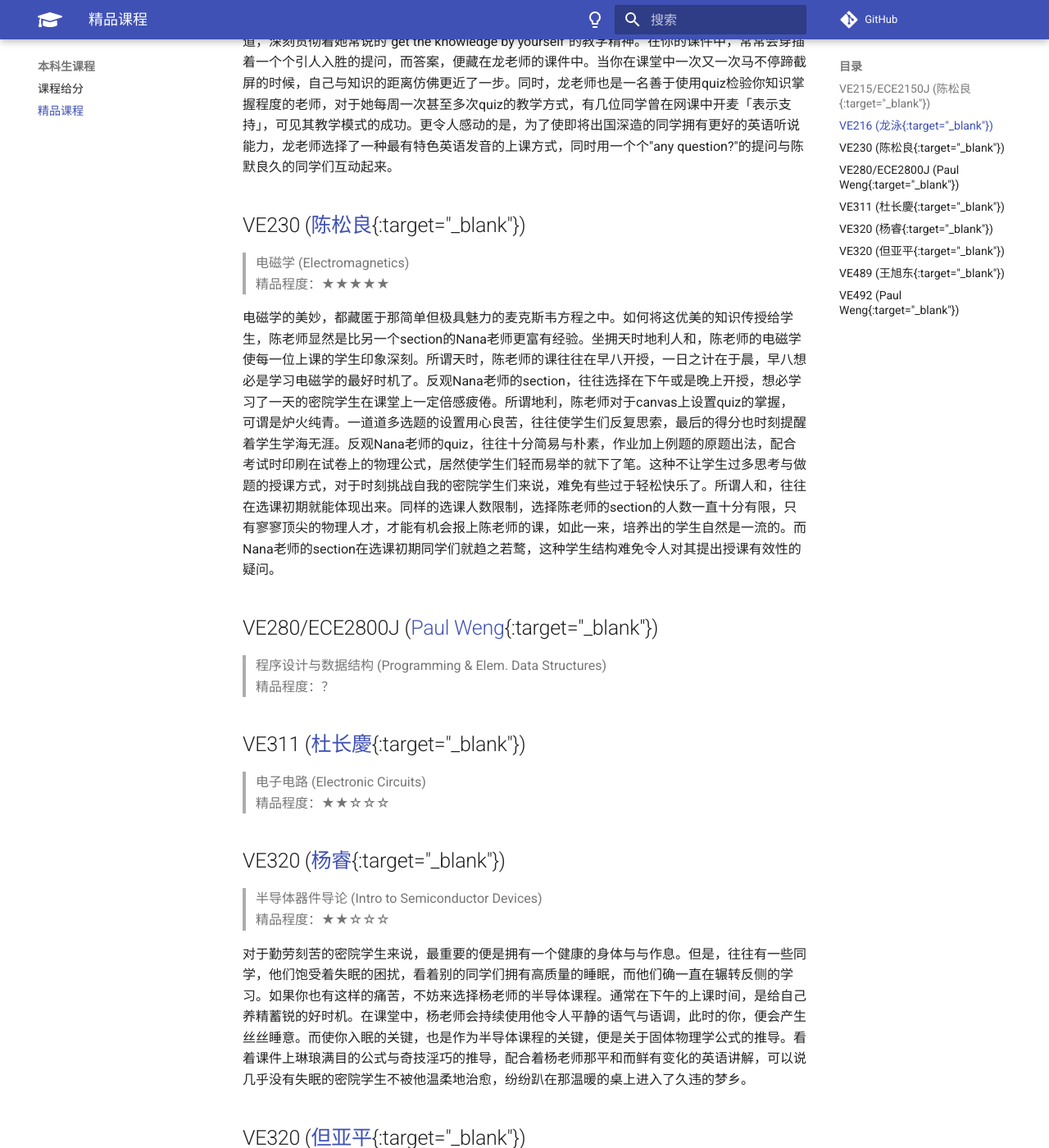
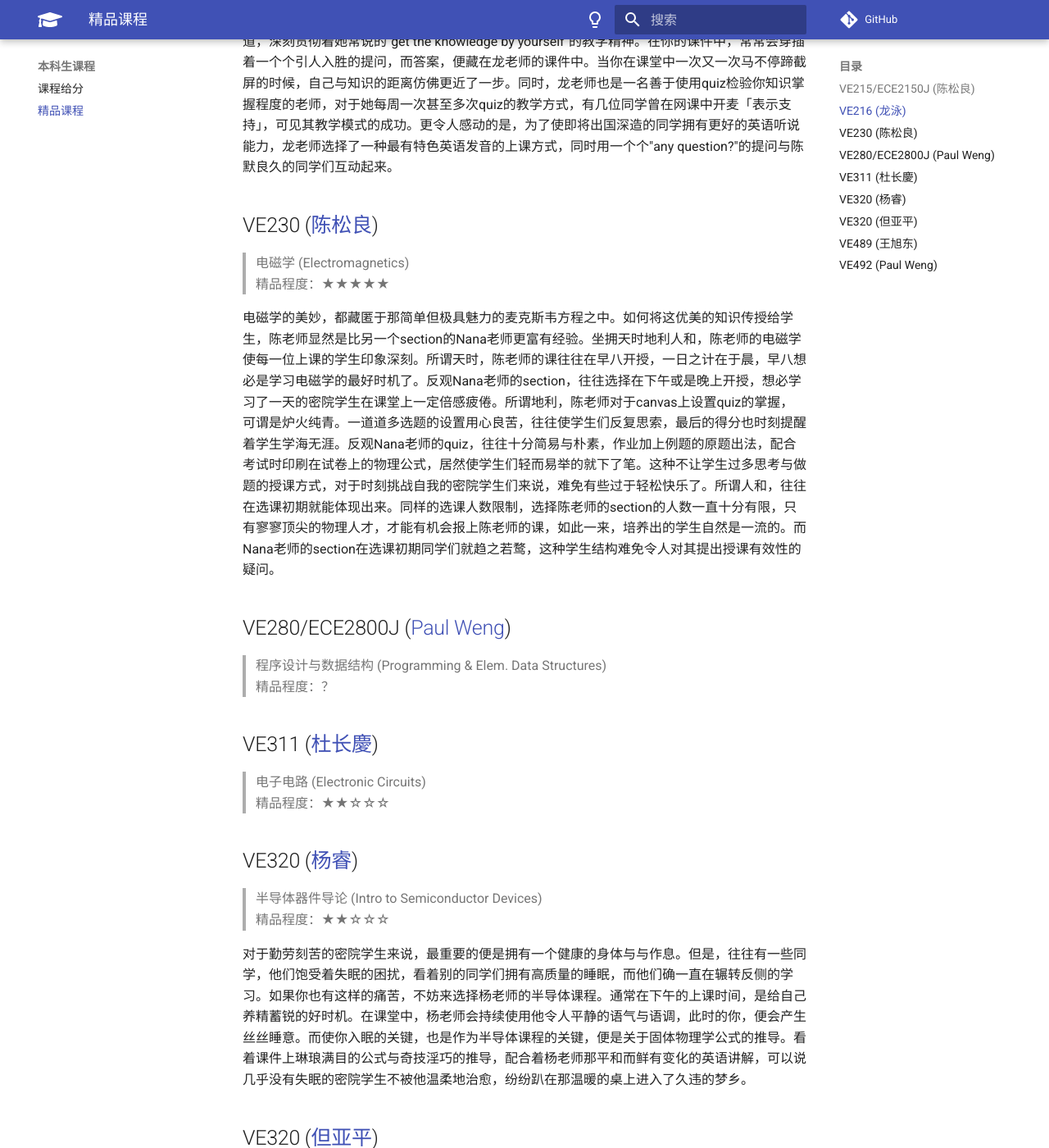
Before and after one commit to SurviveUMJI/SurviveUMJIManual, an MkDocs documentation site: the page built from docs/undergraduate/course/epic.md, in a window 1280 px wide and 1400 px high, scrolled down 938 px. Shown: the whole window at 82% size. Built offline with MkDocs 1.6.1 and Material for MkDocs 9.7.7, drawn with Linux system fonts in a browser that asks for light colours; comment, search, counter and statistics services are not loaded; some of the changed lines change nothing that is shown; some of the changed text lies outside the part shown.

Commit message:
Fix wrong syntax

```diff
--- a/docs/undergraduate/course/epic.md
+++ b/docs/undergraduate/course/epic.md
@@ -8,48 +8,48 @@
 
 以下是一些公认的精品课程列表：（TODO: 增加描述）
 
-## VE215/ECE2150J ([陈松良](https://www.ji.sjtu.edu.cn/cn/about/faculty-staff/faculty-directory/faculty-detail/83/){:target="_blank"})
+## VE215/ECE2150J ([陈松良](https://www.ji.sjtu.edu.cn/cn/about/faculty-staff/faculty-directory/faculty-detail/83/))
 > 电路设计导论 (Intro to Circuit)
 > 精品程度：★★★☆☆
 
 作为第一门电路入门课，每个学生都是满怀着憧憬来到了早八的教室。显然，在陈老师极具人格魅力的授课技巧下，越来越多的同学已经完全提前掌握了知识，决定在寝室内或是睡梦中学习更有趣的电路知识。然而，为了让在那些仍然在阶梯教室中苦思冥想的学生不再孤单，更考虑到在让在睡梦中学习的同学多一些学习的时间，为同学着想的陈老师便决定在第二节课随堂小测验，在让同学温故而知新的同时，仅用短短十分钟课间，使偌大的阶梯教室重新热闹了起来。
 
-## VE216 ([龙泳](https://www.ji.sjtu.edu.cn/cn/about/faculty-staff/faculty-directory/faculty-detail/102/){:target="_blank"})
+## VE216 ([龙泳](https://www.ji.sjtu.edu.cn/cn/about/faculty-staff/faculty-directory/faculty-detail/102/))
 > 信号与系统处理 (Intro to Signals and Systems)
 > 精品程度：★★★★☆
 
 信号与系统处理，作为一门在春季能让你花钱，但是让你摸不清是电路还是数学的课，如何利用有效的授课方式，使学生能最大程度上参与课堂，着实是一门学问。而经验老到的龙老师，便深谙此道，深刻贯彻着她常说的"get the knowledge by yourself"的教学精神。在你的课件中，常常会穿插着一个个引人入胜的提问，而答案，便藏在龙老师的课件中。当你在课堂中一次又一次马不停蹄截屏的时候，自己与知识的距离仿佛更近了一步。同时，龙老师也是一名善于使用quiz检验你知识掌握程度的老师，对于她每周一次甚至多次quiz的教学方式，有几位同学曾在网课中开麦「表示支持」，可见其教学模式的成功。更令人感动的是，为了使即将出国深造的同学拥有更好的英语听说能力，龙老师选择了一种最有特色英语发音的上课方式，同时用一个个"any question?"的提问与陈默良久的同学们互动起来。
 
-## VE230 ([陈松良](https://www.ji.sjtu.edu.cn/cn/about/faculty-staff/faculty-directory/faculty-detail/83/){:target="_blank"})
+## VE230 ([陈松良](https://www.ji.sjtu.edu.cn/cn/about/faculty-staff/faculty-directory/faculty-detail/83/))
 > 电磁学 (Electromagnetics)
 > 精品程度：★★★★★
 
 电磁学的美妙，都藏匿于那简单但极具魅力的麦克斯韦方程之中。如何将这优美的知识传授给学生，陈老师显然是比另一个section的Nana老师更富有经验。坐拥天时地利人和，陈老师的电磁学使每一位上课的学生印象深刻。所谓天时，陈老师的课往往在早八开授，一日之计在于晨，早八想必是学习电磁学的最好时机了。反观Nana老师的section，往往选择在下午或是晚上开授，想必学习了一天的密院学生在课堂上一定倍感疲倦。所谓地利，陈老师对于canvas上设置quiz的掌握，可谓是炉火纯青。一道道多选题的设置用心良苦，往往使学生们反复思索，最后的得分也时刻提醒着学生学海无涯。反观Nana老师的quiz，往往十分简易与朴素，作业加上例题的原题出法，配合考试时印刷在试卷上的物理公式，居然使学生们轻而易举的就下了笔。这种不让学生过多思考与做题的授课方式，对于时刻挑战自我的密院学生们来说，难免有些过于轻松快乐了。所谓人和，往往在选课初期就能体现出来。同样的选课人数限制，选择陈老师的section的人数一直十分有限，只有寥寥顶尖的物理人才，才能有机会报上陈老师的课，如此一来，培养出的学生自然是一流的。而Nana老师的section在选课初期同学们就趋之若鹜，这种学生结构难免令人对其提出授课有效性的疑问。
 
-## VE280/ECE2800J ([Paul Weng](https://www.ji.sjtu.edu.cn/cn/about/faculty-staff/faculty-directory/faculty-detail/138/){:target="_blank"})
+## VE280/ECE2800J ([Paul Weng](https://www.ji.sjtu.edu.cn/cn/about/faculty-staff/faculty-directory/faculty-detail/138/))
 > 程序设计与数据结构 (Programming & Elem. Data Structures)
 > 精品程度：？
 
-## VE311 ([杜长慶](https://www.ji.sjtu.edu.cn/cn/about/faculty-staff/faculty-directory/faculty-detail/126/){:target="_blank"})
+## VE311 ([杜长慶](https://www.ji.sjtu.edu.cn/cn/about/faculty-staff/faculty-directory/faculty-detail/126/))
 > 电子电路 (Electronic Circuits)
 > 精品程度：★★☆☆☆
 
-## VE320 ([杨睿](https://www.ji.sjtu.edu.cn/cn/about/faculty-staff/faculty-directory/faculty-detail/147/){:target="_blank"})
+## VE320 ([杨睿](https://www.ji.sjtu.edu.cn/cn/about/faculty-staff/faculty-directory/faculty-detail/147/))
 > 半导体器件导论 (Intro to Semiconductor Devices)
 > 精品程度：★★☆☆☆
 
 对于勤劳刻苦的密院学生来说，最重要的便是拥有一个健康的身体与与作息。但是，往往有一些同学，他们饱受着失眠的困扰，看着别的同学们拥有高质量的睡眠，而他们确一直在辗转反侧的学习。如果你也有这样的痛苦，不妨来选择杨老师的半导体课程。通常在下午的上课时间，是给自己养精蓄锐的好时机。在课堂中，杨老师会持续使用他令人平静的语气与语调，此时的你，便会产生丝丝睡意。而使你入眠的关键，也是作为半导体课程的关键，便是关于固体物理学公式的推导。看着课件上琳琅满目的公式与奇技淫巧的推导，配合着杨老师那平和而鲜有变化的英语讲解，可以说几乎没有失眠的密院学生不被他温柔地治愈，纷纷趴在那温暖的桌上进入了久违的梦乡。
 
-## VE320 ([但亚平](https://www.ji.sjtu.edu.cn/cn/about/faculty-staff/faculty-directory/faculty-detail/86/){:target="_blank"})
+## VE320 ([但亚平](https://www.ji.sjtu.edu.cn/cn/about/faculty-staff/faculty-directory/faculty-detail/86/))
 > 半导体器件导论 (Intro to Semiconductor Devices)
 > 精品程度：★★★☆☆
 
 但老师是一个善于让学生为他学习的、精通人性的男老师。前几天他与一些学生上课，当他坐下来准备上课时，他问了一句，哇塞我期中试卷出的好难，给你们个机会夸夸我。同学们哈哈大笑，一时半会儿都没有回过神来，这种就是典型的密院学生。然后他坐下来继续问，我们来玩个问答游戏吧，同学们说你问、我答。但老师说，你知道同学们在我眼里什么时候最帅吗？同学们说不知道，所以密院学生很无趣。普通老师这时候就会说，你们认真听我课的时候最帅。但是但老师说什么呢？你们认真学习半导体，期末总评到70，总分能拿A+的时候最帅。学生又是一份意想不到的狂喜，接下来的半学期呢，但老师什么也不用干，学生们还屁颠屁颠的为他学习半导体，学到期末但老师说，来给我多做几个quiz奖励我这么有眼光，跟天下第一卷的密院学生一起上课，好开心啊。最后呢，学生们非常开心的就把期末考了。期末考我们平均考了85.8分，出成绩的时候，同学们打开手机一看，但老师给了总评82、三次考试Q3的同学一个A-,说了一句和你一起上课真开心。一个老师说话有趣很重要，会让学生学习更重要，先敬于礼乐野人也，后敬于礼乐君子也，选但老师的半导体课，教你更多授课小技巧。
 
-## VE489 ([王旭东](https://www.ji.sjtu.edu.cn/cn/about/faculty-staff/faculty-directory/faculty-detail/136/){:target="_blank"})
+## VE489 ([王旭东](https://www.ji.sjtu.edu.cn/cn/about/faculty-staff/faculty-directory/faculty-detail/136/))
 > 计算机网络 (Computer Networks)
 > 精品程度：？
 
-## VE492 ([Paul Weng](https://www.ji.sjtu.edu.cn/cn/about/faculty-staff/faculty-directory/faculty-detail/138/){:target="_blank"})
+## VE492 ([Paul Weng](https://www.ji.sjtu.edu.cn/cn/about/faculty-staff/faculty-directory/faculty-detail/138/))
 > 人工智能导论 (Intro to Artificial Intelligence)
 > 精品程度：？
```
